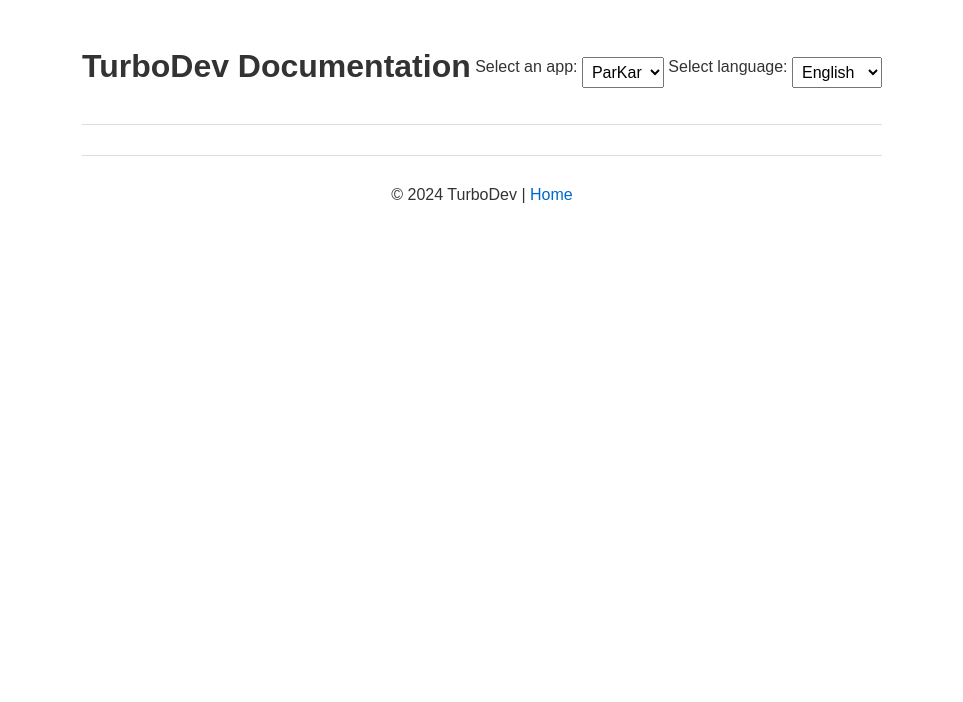
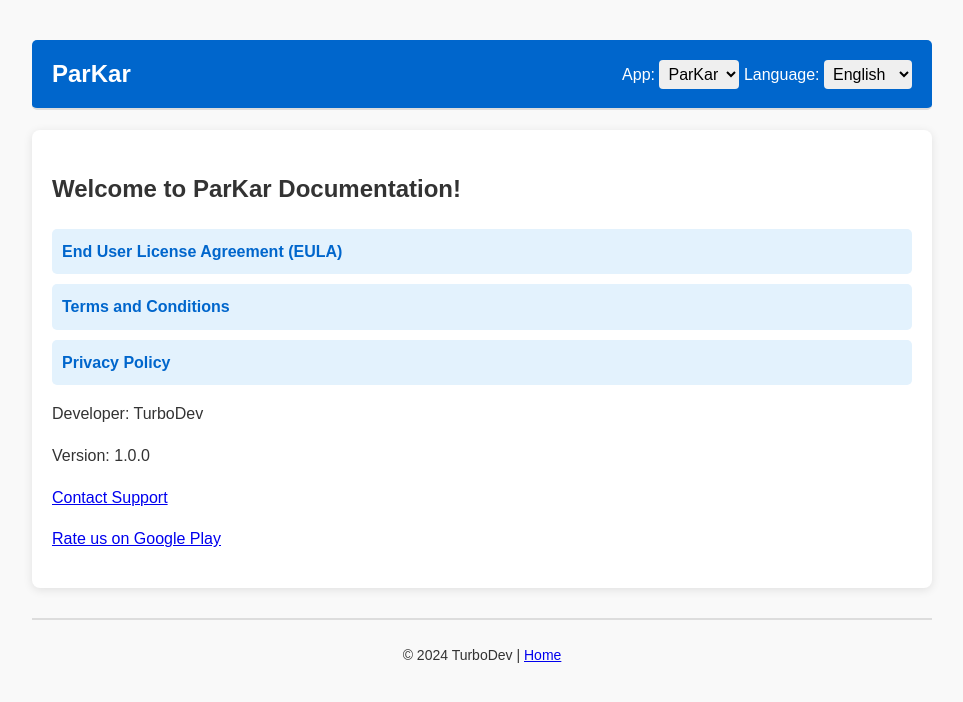
Before and after one commit to TurboDario/turbodev-docs, a Jekyll site: the page index.html, which Jekyll copies as it is, in a window 1280 px wide. Shown: the top 702 px of the page, without its empty margins (158-1121 px from the left). Built offline with Jekyll 4.4.1, drawn with Linux system fonts in a browser that asks for light colours.

Commit message:
Fix aesthetics

```diff
--- a/docs.js
+++ b/docs.js
@@ -1,31 +1,74 @@
 document.addEventListener("DOMContentLoaded", function () {
     const languageSelector = document.getElementById("language-selector");
+    const appSelector = document.getElementById("app-selector");
 
-    function loadLanguage(lang) {
-        fetch(`locales/${lang}.json`)
-            .then(response => response.json())
-            .then(data => {
-                document.getElementById("app_name").textContent = data.app_name;
-                document.getElementById("welcome").textContent = data.welcome;
-                document.getElementById("eula").textContent = data.eula;
-                document.getElementById("terms").textContent = data.terms;
-                document.getElementById("privacy_policy").textContent = data.privacy_policy;
-                document.getElementById("developer").textContent = data.developer;
-                document.getElementById("version").textContent = data.version.replace("{version}", "1.0.0");
-                document.getElementById("contact_support").textContent = data.contact_support;
-                document.getElementById("rate_us").textContent = data.rate_us;
+    if (!languageSelector || !appSelector) {
+        console.error("Selectors not found in the document. Make sure they exist.");
+        return;
+    }
+
+    let currentLanguage = localStorage.getItem("selectedLanguage") || "en";
+    let currentApp = localStorage.getItem("selectedApp") || "parkar";
+
+    languageSelector.value = currentLanguage;
+    appSelector.value = currentApp;
+
+    function loadLanguageStrings(language) {
+        fetch(`locales/${language}.json`)
+            .then(response => {
+                if (!response.ok) {
+                    throw new Error(`Language file not found: locales/${language}.json`);
+                }
+                return response.json();
+            })
+            .then(strings => {
+                setTextContent("app_name", strings.app_name);
+                setTextContent("welcome", strings.welcome);
+                setTextContent("eula", strings.eula);
+                setTextContent("terms", strings.terms);
+                setTextContent("privacy_policy", strings.privacy_policy);
+                setTextContent("developer", strings.developer);
+                setTextContent("version", strings.version.replace("{version}", "1.0.0"));
+                setTextContent("contact_support", strings.contact_support);
+                setTextContent("rate_us", strings.rate_us);
+
+                updateDocumentLinks();
             })
             .catch(error => console.error("Error loading language file:", error));
     }
 
-    // Cargar el idioma guardado o inglés por defecto
-    const storedLang = localStorage.getItem("selectedLang") || "en";
-    languageSelector.value = storedLang;
-    loadLanguage(storedLang);
+    function setTextContent(id, text) {
+        const element = document.getElementById(id);
+        if (element) {
+            element.textContent = text;
+        }
+    }
+
+    function updateDocumentLinks() {
+        setHref("eula", `${currentApp}/${currentLanguage}/EULA_${currentApp}.html`);
+        setHref("terms", `${currentApp}/${currentLanguage}/Terms_${currentApp}.html`);
+        setHref("privacy_policy", `${currentApp}/${currentLanguage}/Privacy_${currentApp}.html`);
+    }
+
+    function setHref(id, url) {
+        const element = document.getElementById(id);
+        if (element) {
+            element.setAttribute("href", url);
+        }
+    }
 
     languageSelector.addEventListener("change", function () {
-        const selectedLang = this.value;
-        localStorage.setItem("selectedLang", selectedLang);
-        loadLanguage(selectedLang);
+        currentLanguage = this.value;
+        localStorage.setItem("selectedLanguage", currentLanguage);
+        loadLanguageStrings(currentLanguage);
+        updateDocumentLinks();
     });
+
+    appSelector.addEventListener("change", function () {
+        currentApp = this.value;
+        localStorage.setItem("selectedApp", currentApp);
+        updateDocumentLinks();
+    });
+
+    loadLanguageStrings(currentLanguage);
 });
--- a/index.html
+++ b/index.html
@@ -3,85 +3,38 @@
 <head>
     <meta charset="UTF-8">
     <meta name="viewport" content="width=device-width, initial-scale=1.0">
-    <title>TurboDev Documentation</title>
+    <title>TurboDev Docs</title>
     <link rel="stylesheet" href="styles.css">
     <script defer src="docs.js"></script>
-
-    <style>
-        body {
-            max-width: 800px;
-            margin: 20px auto;
-            font-family: Arial, sans-serif;
-            line-height: 1.6;
-            color: #333;
-            padding: 0 10px;
-            text-align: center;
-        }
-        header {
-            margin-bottom: 20px;
-        }
-        select {
-            margin-top: 10px;
-            padding: 5px;
-        }
-        ul {
-            list-style: none;
-            padding: 0;
-        }
-        li {
-            margin: 10px 0;
-        }
-        a {
-            color: #0066cc;
-            text-decoration: none;
-        }
-        a:hover {
-            text-decoration: underline;
-        }
-        .btn {
-            display: inline-block;
-            padding: 8px 12px;
-            border: 1px solid #ccc;
-            background-color: #f1f1f1;
-            text-decoration: none;
-            color: #333;
-            border-radius: 4px;
-            transition: background-color 0.2s;
-            margin-top: 10px;
-        }
-        .btn:hover {
-            background-color: #ddd;
-        }
-    </style>
 </head>
 <body>
     <header>
-        <h1>TurboDev Documentation</h1>
-
-        <label for="app-selector">Select an app:</label>
+        <h1 id="app_name">TurboDev Docs</h1>
+        <div>
+            <label for="app-selector">App:</label>
             <select id="app-selector">
                 <option value="parkar">ParKar</option>
-            <!-- Agrega aquí futuras apps -->
             </select>
 
-        <label for="language-selector">Select language:</label>
+            <label for="language-selector">Language:</label>
             <select id="language-selector">
                 <option value="en">English</option>
                 <option value="es">Español</option>
             </select>
+        </div>
     </header>
 
     <main>
-        <h2 id="welcome"></h2>
+        <h2 id="welcome">Welcome</h2>
         <ul>
-            <li><a id="eula" href="parkar/EULA_ParKar.html"></a></li>
-            <li><a id="terms" href="parkar/Terms_ParKar.html"></a></li>
-            <li><a id="privacy_policy" href="parkar/Privacy_ParKar.html"></a></li>
+            <li><a id="eula" href="parkar/en/EULA_ParKar.html">EULA</a></li>
+            <li><a id="terms" href="parkar/en/Terms_ParKar.html">Terms and Conditions</a></li>
+            <li><a id="privacy_policy" href="parkar/en/Privacy_ParKar.html">Privacy Policy</a></li>
         </ul>
-        <p id="developer"></p>
-        <p id="version"></p>
-        <p><a href="mailto:turbomonguer.dev@gmail.com" id="contact_support"></a></p>
-        <p><a href="https://play.google.com/store/apps/details?id=com.turbodev.parkar" id="rate_us"></a></p>
+        <p id="developer">Developer: TurboDev</p>
+        <p id="version">Version: 1.0.0</p>
+        <p><a href="mailto:turbomonguer.dev@gmail.com" id="contact_support">Contact Support</a></p>
+        <p><a href="https://play.google.com/store/apps/details?id=com.turbodev.parkar" id="rate_us">Rate us on Google Play</a></p>
     </main>
 
     <footer>
--- a/locales/en.json
+++ b/locales/en.json
@@ -1,6 +1,6 @@
 {
     "app_name": "ParKar",
-    "welcome": "Welcome to ParKar documentation!",
+    "welcome": "Welcome to ParKar Documentation!",
     "eula": "End User License Agreement (EULA)",
     "terms": "Terms and Conditions",
     "privacy_policy": "Privacy Policy",
@@ -8,4 +8,4 @@
     "version": "Version: {version}",
     "contact_support": "Contact Support",
     "rate_us": "Rate us on Google Play"
-  }
+}
--- a/locales/es.json
+++ b/locales/es.json
@@ -8,4 +8,4 @@
     "version": "Versión: {version}",
     "contact_support": "Contactar con soporte",
     "rate_us": "Valóranos en Google Play"
-  }
+}
--- a/styles.css
+++ b/styles.css
@@ -1,38 +1,113 @@
+/* Global styles */
 body {
+    max-width: 900px;
+    margin: 40px auto;
     font-family: Arial, sans-serif;
-    margin: 20px;
-    padding: 20px;
+    line-height: 1.6;
+    color: #333;
+    padding: 0 20px;
+    background-color: #f9f9f9;
 }
 
+/* Header */
 header {
     display: flex;
     justify-content: space-between;
     align-items: center;
-    border-bottom: 1px solid #ddd;
+    border-bottom: 2px solid #ddd;
     padding-bottom: 10px;
+    background: #0066cc;
+    color: white;
+    padding: 15px 20px;
+    border-radius: 5px;
 }
 
+header h1 {
+    margin: 0;
+    font-size: 24px;
+}
+
+header select {
+    font-size: 16px;
+    padding: 5px;
+    border-radius: 4px;
+    border: none;
+}
+
+/* Main content */
 main {
+    background: white;
+    padding: 20px;
+    border-radius: 8px;
+    box-shadow: 0 2px 10px rgba(0, 0, 0, 0.1);
     margin-top: 20px;
 }
 
+/* Lists */
 ul {
     list-style-type: none;
     padding: 0;
 }
 
 ul li {
-    margin-bottom: 8px;
+    margin-bottom: 10px;
 }
 
+ul li a {
+    display: block;
+    padding: 10px;
+    border-radius: 5px;
+    background: #e3f2fd;
+    text-decoration: none;
+    color: #0066cc;
+    font-weight: bold;
+    transition: background 0.3s;
+}
+
+ul li a:hover {
+    background: #bbdefb;
+}
+
+/* Footer */
 footer {
     margin-top: 30px;
-    border-top: 1px solid #ddd;
+    border-top: 2px solid #ddd;
     padding-top: 10px;
     text-align: center;
+    font-size: 14px;
 }
 
-select {
-    font-size: 16px;
-    padding: 4px;
+/* Buttons */
+.btn {
+    display: inline-block;
+    padding: 10px 15px;
+    margin-top: 10px;
+    border: none;
+    background-color: #0066cc;
+    color: white;
+    font-weight: bold;
+    text-decoration: none;
+    border-radius: 4px;
+    transition: background-color 0.2s;
 }
+
+.btn:hover {
+    background-color: #004c99;
+}
+
+/* Responsive */
+@media (max-width: 768px) {
+    body {
+        margin: 10px;
+        padding: 10px;
+    }
+
+    header {
+        flex-direction: column;
+        text-align: center;
+    }
+
+    select {
+        margin-top: 5px;
+    }
+}
```
Also changed, not shown: _layouts/page.html (+3 -45 lines), parkar/es/EULA_ParKar.md (added, +53 -0 lines), parkar/es/Privacy_ParKar.md (added, +73 -0 lines), parkar/es/Terms_ParKar.md (added, +114 -0 lines), parkar/en/EULA_ParKar.md (renamed from parkar/EULA_ParKar.md), parkar/en/Privacy_ParKar.md (renamed from parkar/Privacy_ParKar.md), parkar/en/Terms_ParKar.md (renamed from parkar/Terms_ParKar.md). Lines whose indentation alone changed are shown as unchanged.
